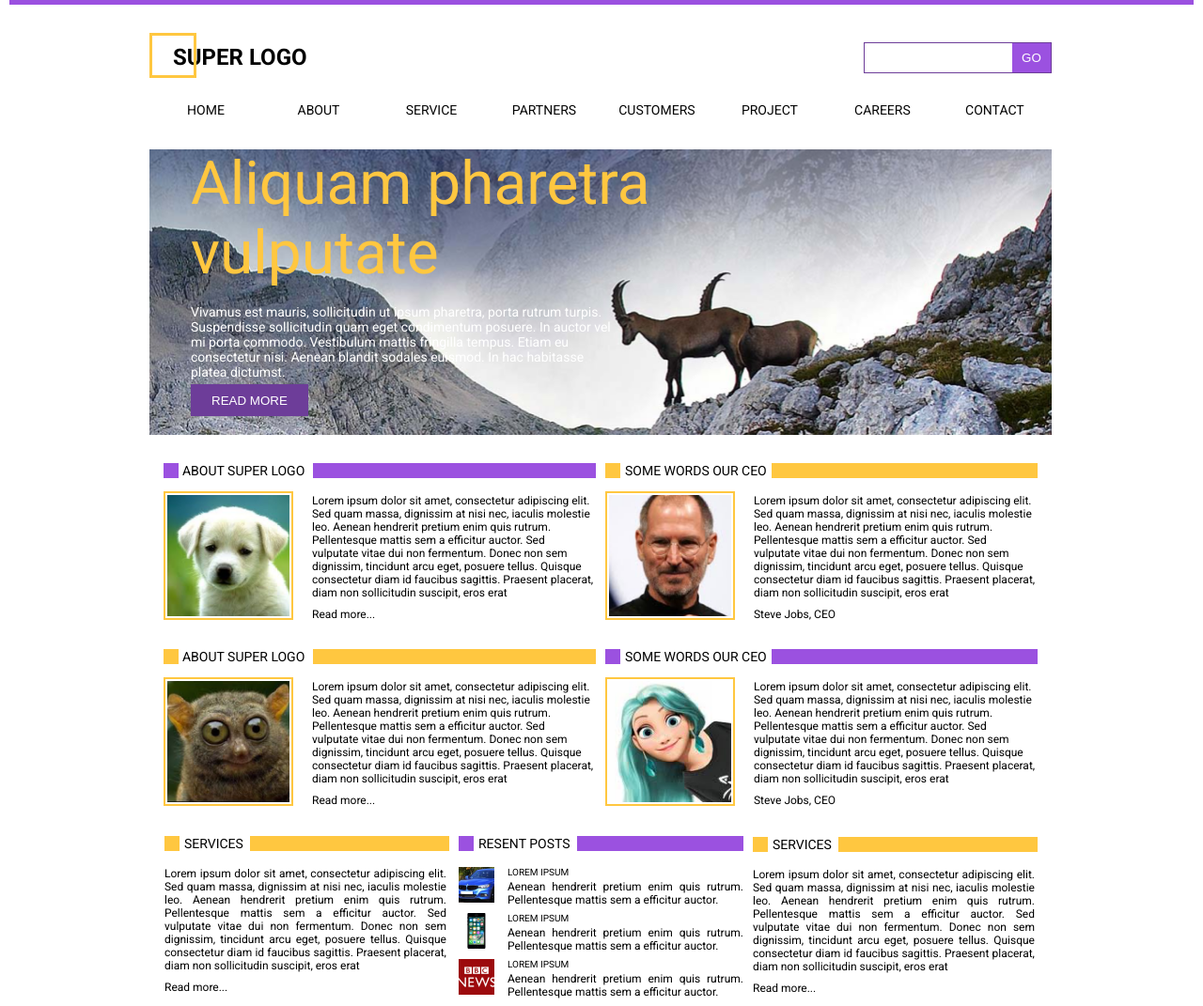
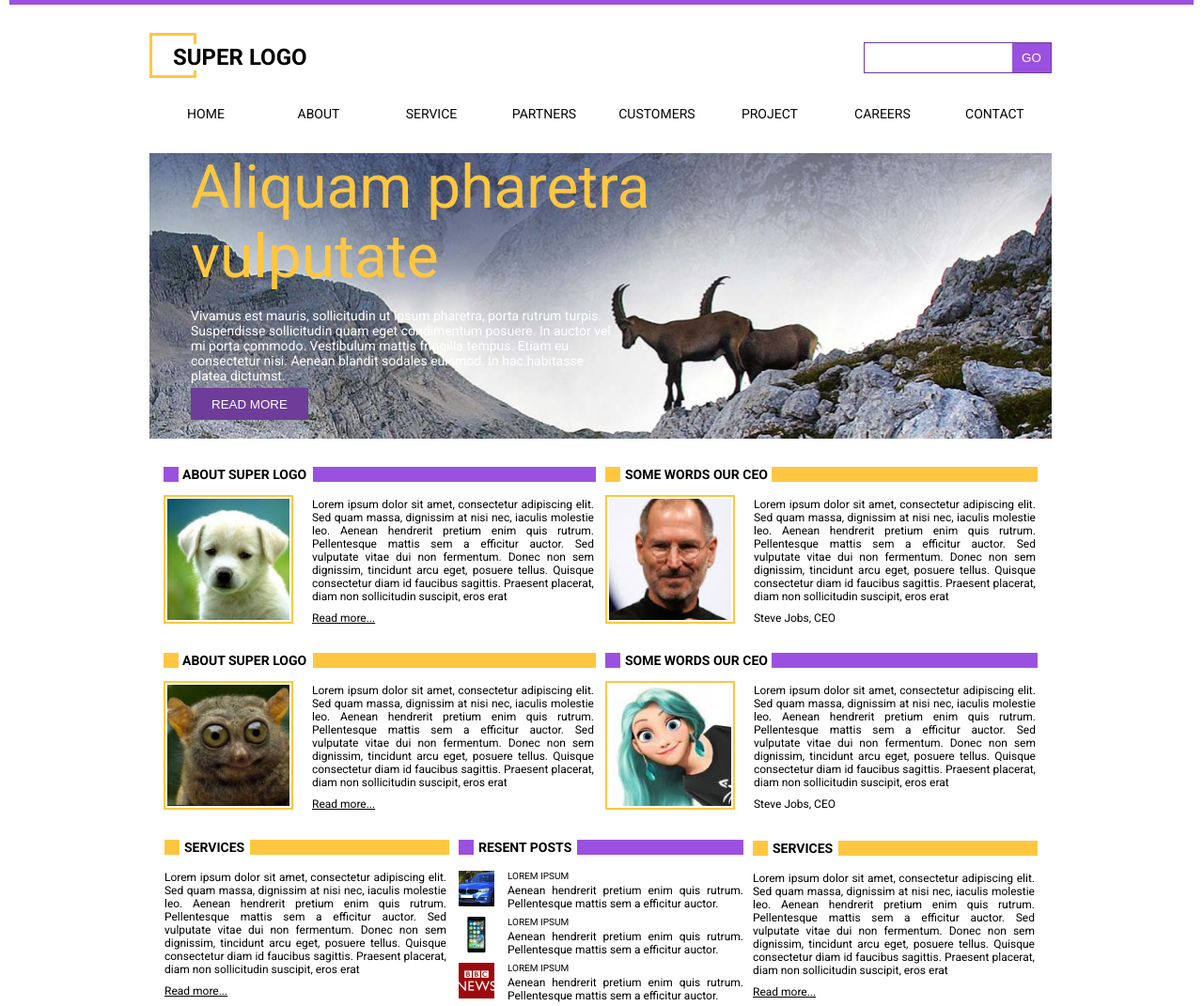
Before and after one commit to kolesnikovtgn/layout1, a plain HTML site: page index.html in a window 1280 px wide. Shown: the top 1071 px of the page at 94% size. Drawn offline with Linux system fonts and the light colour scheme.

Commit message:
Added z-index and justify for text

```diff
--- a/css/style.css
+++ b/css/style.css
@@ -62,7 +62,10 @@ body {
     font-weight: 700;
     line-height: 2.8rem;
     color: #000000;
+    background-color: #FFFFFF;
     float: left;
+    position: absolute;
+    z-index: 1;
 }
 
 .header__search {
@@ -96,7 +99,7 @@ body {
     line-height: 1.6rem;
     color: #050505;
     max-width: 960px;
-    margin-top: 0;
+    margin-top: 74px;
 }
 
 .navbar ul {
@@ -187,6 +190,7 @@ body {
 
 .article1__headline {
     font-size: 1.4rem;
+    font-weight: 700;
     line-height: 1.6rem;
     color: #000000;
     margin-left: 4px;
@@ -231,6 +235,7 @@ body {
 .article1__text p {
     font-size: 1.2rem;
     line-height: 1.4rem;
+    text-align: justify;
 }
 
 .article1__footer {
@@ -240,6 +245,7 @@ body {
 .article1__footer span {
     font-size: 1.2rem;
     line-height: 1.4rem;
+    text-decoration: underline;
 }
 
 .article2 {
@@ -256,6 +262,7 @@ body {
 
 .article2__headline {
     font-size: 1.4rem;
+    font-weight: 700;
     line-height: 1.6rem;
     color: #000000;
     margin-left: 5px;
@@ -300,6 +307,7 @@ body {
 .article2__text p {
     font-size: 1.2rem;
     line-height: 1.4rem;
+    text-align: justify;
 }
 
 .article2__footer {
@@ -325,6 +333,7 @@ body {
 
 .article3__headline {
     font-size: 1.4rem;
+    font-weight: 700;
     line-height: 1.6rem;
     color: #000000;
     margin-left: 4px;
@@ -369,6 +378,7 @@ body {
 .article3__text p {
     font-size: 1.2rem;
     line-height: 1.4rem;
+    text-align: justify;
 }
 
 .article3__footer {
@@ -378,6 +388,7 @@ body {
 .article3__footer span {
     font-size: 1.2rem;
     line-height: 1.4rem;
+    text-decoration: underline;
 }
 
 .article4 {
@@ -394,6 +405,7 @@ body {
 
 .article4__headline {
     font-size: 1.4rem;
+    font-weight: 700;
     line-height: 1.6rem;
     color: #000000;
     margin-left: 5px;
@@ -438,6 +450,7 @@ body {
 .article4__text p {
     font-size: 1.2rem;
     line-height: 1.4rem;
+    text-align: justify;
 }
 
 .article4__footer {
@@ -464,6 +477,7 @@ body {
 
 .article5__headline {
     font-size: 1.4rem;
+    font-weight: 700;
     line-height: 1.6rem;
     color: #000000;
     margin-left: 5px;
@@ -499,6 +513,7 @@ body {
 .article5__footer span {
     font-size: 1.2rem;
     line-height: 1.4rem;
+    text-decoration: underline;
 }
 
 .article6 {
@@ -515,6 +530,7 @@ body {
 
 .article6__headline {
     font-size: 1.4rem;
+    font-weight: 700;
     line-height: 1.6rem;
     color: #000000;
     margin-left: 5px;
@@ -592,6 +608,7 @@ body {
 
 .article7__headline {
     font-size: 1.4rem;
+    font-weight: 700;
     line-height: 1.6rem;
     color: #000000;
     margin-left: 5px;
@@ -627,6 +644,7 @@ body {
 .article7__footer span {
     font-size: 1.2rem;
     line-height: 1.4rem;
+    text-decoration: underline;
 }
 
 .footerline__square {
--- a/index.html
+++ b/index.html
@@ -13,7 +13,7 @@
 <div class="site">
     <header class="header clearfix">
         <div class="header__square"></div>
-        <div class="header__text">SUPER LOGO</div>
+        <div class="header__text"><span>SUPER LOGO</span></div>
         <form class="header__search">
             <input class="header__search-input" type="search" placeholder="" /><input
                 class="header__search-button" type="button" value="GO">
```
